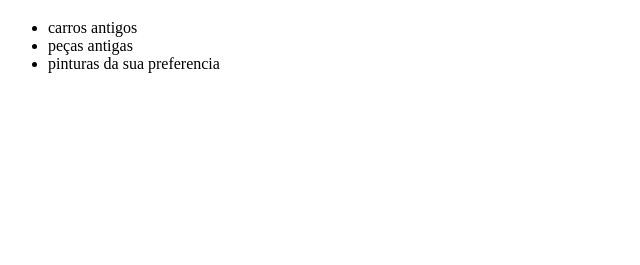
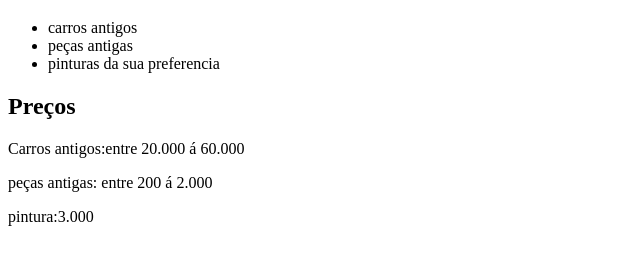
Before and after one commit to ISABELI06/turma1-bl, a plain HTML site: page index.html in a window 1280 px wide. Shown: the part 61-326 px from the top of the page, without its empty margins (0-640 px from the left). Drawn offline with Linux system fonts and the light colour scheme.

Commit message:
div e paragrafos

```diff
--- a/index.html
+++ b/index.html
@@ -1,18 +1,28 @@
 <!DOCTYPE html>
 <html>
+
 <head>
     <meta charset="UTF-8">
-        <html lang=""pt-br">
+    <html lang="" pt-br">
     <title>Carros</title>
 
 </head>
+
 <body>
     <h1>carros </h1>
-
+    <div>
         <ul>
             <li>carros antigos</li>
             <li> peças antigas</li>
             <li>pinturas da sua preferencia</li>
+        </ul>
+    </div>
+    <div>
+        <h2>Preços</h2>
+        <p>Carros antigos:entre 20.000 á 60.000</p>
+        <p>peças antigas: entre 200 á 2.000</p>
+        <p>pintura:3.000</p>
+    </div>
 
 </body>
 
```
Lines whose indentation alone changed are shown as unchanged.
